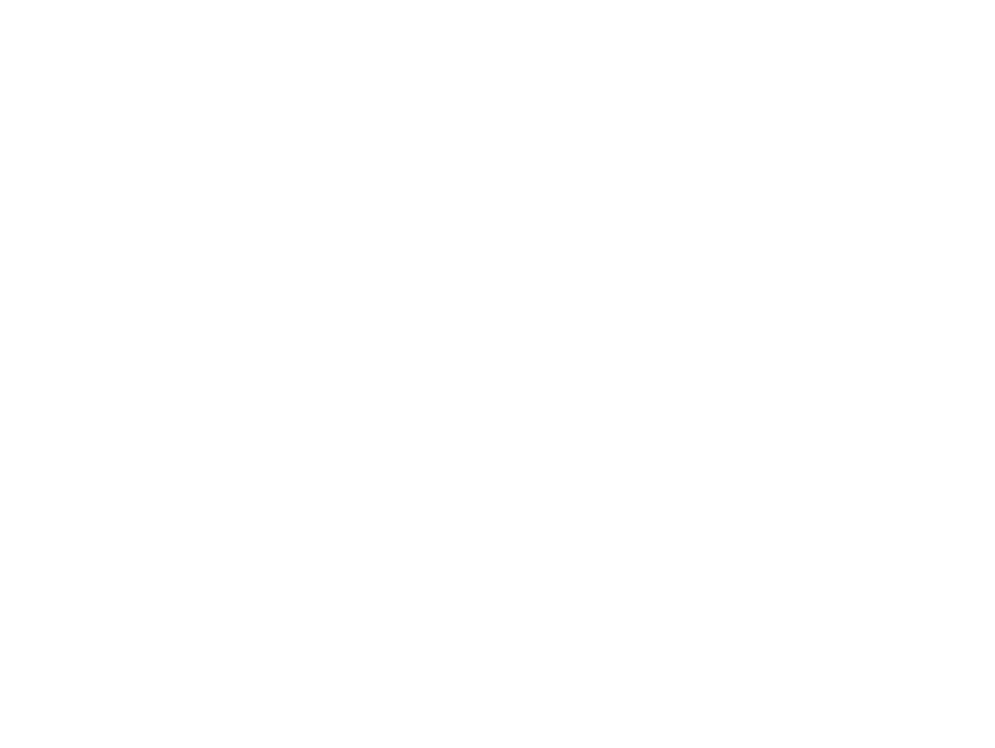
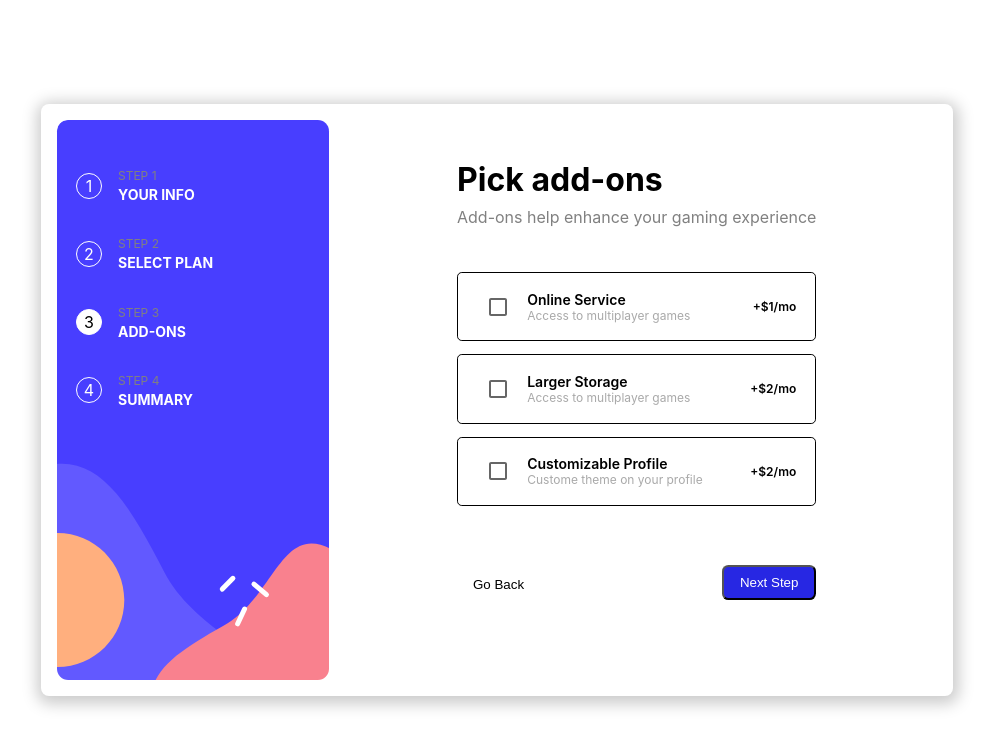
Before and after one commit to msiddiq1400/Reactjs_Multi_Form_Frontend_Mentor, a React (Create React App) app: page /addons in a window 1280 px wide. Before the commit this address had no page. Shown: the top 748 px of the page, without its empty margins (143-1138 px from the left). Built offline with nearby package versions, Linux system fonts and the light colour scheme.

Commit message:
addon page completed

```diff
--- a/src/App.js
+++ b/src/App.js
@@ -2,6 +2,8 @@
 import { BrowserRouter, Routes, Route } from "react-router-dom";
 import Plans from "./screens/plan-screen/plan.js";
 import Info from "./screens/info-screen/info";
+import Addons from "./screens/addons/addons";
+import Finishing from "./screens/finishing/finishing";
 
 function App() {
   return (
@@ -9,6 +11,8 @@
       <Routes>
         <Route index path="/" element={<Info />} />
         <Route path="/plan" element={<Plans />} />
+        <Route path="/addons" element={<Addons />} />
+        <Route path="/finishing" element={<Finishing />} />
       </Routes>
     </BrowserRouter>
   );
--- /dev/null
+++ b/src/components/addon/addon-component.js
@@ -0,0 +1,22 @@
+import React, { useState } from "react";
+import "./addon-component.scss";
+import { Checkbox } from "@mui/material";
+
+const AddonComponent = ({ header, desc, price }) => {
+  const [check, setChecked] = useState(false);
+
+  return (
+    <div className={`addon-opt ${check ? "opt-checked" : ""}`}>
+      <div className="opt-left">
+        <Checkbox checked={check} onChange={() => setChecked(!check)} />
+        <div className="opt-data">
+          <div className="up-text">{header}</div>
+          <div className="btm-text">{desc}</div>
+        </div>
+      </div>
+      <div className="opt-price">{price}</div>
+    </div>
+  );
+};
+
+export default AddonComponent;
--- /dev/null
+++ b/src/components/addon/addon-component.scss
@@ -0,0 +1,39 @@
+.addon-opt {
+    display: flex;
+    border: 1px solid black;
+    justify-content: space-between;
+    padding: 0.8rem 1.2rem;
+    border-radius: 0.3rem;
+    margin-top: 0.8rem;
+
+    .opt-left {
+        display: flex;
+        justify-content: center;
+        align-items: center;
+        gap: 0.5rem;
+
+        .opt-data {
+            .up-text {
+                font-size: 14px;
+                font-weight: 600;
+            }
+
+            .btm-text {
+                font-size: 12px;
+                color: darkgray;
+            }
+        }
+    }
+
+    .opt-price {
+        font-size: 12px;
+        font-weight: 600;
+        display: flex;
+        justify-content: center;
+        align-items: center;
+    }
+}
+
+.opt-checked {
+    background-color: rgb(246, 245, 245);
+}
--- a/src/components/sidebar/sidebar.js
+++ b/src/components/sidebar/sidebar.js
@@ -10,7 +10,7 @@
       return { highlightedPlan: true };
     case "addon":
       return { highlightedAddons: true };
-    case "summary":
+    case "finishing":
       return { highlightedSummary: true };
     default:
       return;
--- a/src/screens/addons/addons.js
+++ b/src/screens/addons/addons.js
@@ -1,7 +1,59 @@
 import React from "react";
+import "./addons.scss";
+import Sidebar from "../../components/sidebar/sidebar";
+import { useNavigate } from "react-router-dom";
+import AddonComponent from "../../components/addon/addon-component";
 
 const Addons = () => {
-  return <div>addons</div>;
+  const navigate = useNavigate();
+  return (
+    <div className="addon-container">
+      <div className="addon-card">
+        <Sidebar selectedTab="addon" />
+        <div className="addon-content">
+          <div className="addon-header-wrapper">
+            <div className="addon-header">Pick add-ons</div>
+            <div className="addon-desc">
+              Add-ons help enhance your gaming experience
+            </div>
+          </div>
+          <div className="addon-options">
+            <AddonComponent
+              header="Online Service"
+              desc="Access to multiplayer games"
+              price="+$1/mo"
+            />
+            <AddonComponent
+              header="Larger Storage"
+              desc="Access to multiplayer games"
+              price="+$2/mo"
+            />
+            <AddonComponent
+              header="Customizable Profile"
+              desc="Custome theme on your profile"
+              price="+$2/mo"
+            />
+          </div>
+          <div className="button-container">
+            <button
+              className="submit-button"
+              type="button"
+              onClick={() => navigate("/finishing")}
+            >
+              Next Step
+            </button>
+            <button
+              className="go-back-button"
+              type="button"
+              onClick={() => navigate(-1)}
+            >
+              Go Back
+            </button>
+          </div>
+        </div>
+      </div>
+    </div>
+  );
 };
 
 export default Addons;
--- /dev/null
+++ b/src/screens/addons/addons.scss
@@ -0,0 +1,63 @@
+.addon-container {
+    height: 100vh;
+    display: flex;
+    justify-content: center;
+    align-items: center;
+
+    .addon-card {
+        display: flex;
+        padding: 1rem;
+        -webkit-box-shadow: 1px 3px 15px 5px #CCC;
+        box-shadow: 1px 3px 15px 5px #CCC;
+        border-radius: 0.5rem;
+        width: 55rem;
+
+        .addon-content {
+            margin-left: 8rem;
+            .addon-header-wrapper {
+                margin-top: 2.5rem;
+                display: flex;
+                flex-direction: column;
+                justify-content: center;
+
+                .addon-header {
+                    font-size: 2rem;
+                    font-weight: bold;
+                    padding: 0;
+                    margin: 0;
+                }
+
+                .addon-desc {
+                    margin-top: 0.5rem;
+                    color: gray;
+                }
+            }
+
+            position: relative;
+            .submit-button {
+                padding: 0.5rem 1rem;
+                background-color: rgb(39, 39, 227);
+                color: white;
+                border-radius: 0.4rem;
+                position: absolute;
+                right: 0;
+                bottom: 5rem;
+            }
+
+            .go-back-button {
+                padding: 0.5rem 1rem;
+                position: absolute;
+                left: 0;
+                bottom: 5rem;
+                border: none;
+                background: transparent;
+            }
+
+            .addon-options {
+                margin-top: 2rem;
+                display: flex;
+                flex-direction: column;
+            }
+        }
+    }
+}
--- a/src/screens/finishing/finishing.js
+++ b/src/screens/finishing/finishing.js
@@ -1,7 +1,41 @@
 import React from "react";
+import "./finishing.scss";
+import Sidebar from "../../components/sidebar/sidebar";
+import { useNavigate } from "react-router-dom";
 
 const Finishing = () => {
-  return <div>finishing</div>;
+  const navigate = useNavigate();
+  return (
+    <div className="finishing-container">
+      <div className="finishing-card">
+        <Sidebar selectedTab="finishing" />
+        <div className="finishing-content">
+          <div className="finishing-header-wrapper">
+            <div className="finishing-header">Finishing up</div>
+            <div className="finishing-desc">
+              Double-check everything looks OK before confirming
+            </div>
+          </div>
+          <div className="button-container">
+            <button
+              className="submit-button"
+              type="button"
+              onClick={() => navigate("/finishing")}
+            >
+              Next Step
+            </button>
+            <button
+              className="go-back-button"
+              type="button"
+              onClick={() => navigate(-1)}
+            >
+              Go Back
+            </button>
+          </div>
+        </div>
+      </div>
+    </div>
+  );
 };
 
 export default Finishing;
--- /dev/null
+++ b/src/screens/finishing/finishing.scss
@@ -0,0 +1,57 @@
+.finishing-container {
+    height: 100vh;
+    display: flex;
+    justify-content: center;
+    align-items: center;
+
+    .finishing-card {
+        display: flex;
+        padding: 1rem;
+        -webkit-box-shadow: 1px 3px 15px 5px #CCC;
+        box-shadow: 1px 3px 15px 5px #CCC;
+        border-radius: 0.5rem;
+        width: 55rem;
+
+        .finishing-content {
+            margin-left: 8rem;
+            .finishing-header-wrapper {
+                margin-top: 2.5rem;
+                display: flex;
+                flex-direction: column;
+                justify-content: center;
+
+                .finishing-header {
+                    font-size: 2rem;
+                    font-weight: bold;
+                    padding: 0;
+                    margin: 0;
+                }
+
+                .finishing-desc {
+                    margin-top: 0.5rem;
+                    color: gray;
+                }
+            }
+
+            position: relative;
+            .submit-button {
+                padding: 0.5rem 1rem;
+                background-color: rgb(39, 39, 227);
+                color: white;
+                border-radius: 0.4rem;
+                position: absolute;
+                right: 0;
+                bottom: 5rem;
+            }
+
+            .go-back-button {
+                padding: 0.5rem 1rem;
+                position: absolute;
+                left: 0;
+                bottom: 5rem;
+                border: none;
+                background: transparent;
+            }
+        }
+    }
+}
--- a/src/screens/plan-screen/plan.js
+++ b/src/screens/plan-screen/plan.js
@@ -43,7 +43,6 @@
   };
 
   const handlePlanClick = (selected) => {
-    console.log("clicked");
     setSelectedPlan({ ...initialState, ...getCheckedPlan(selected) });
     console.log(plan);
   };
@@ -95,7 +94,11 @@
             <p className={toggleSwitch ? "plan-billing-bold" : ""}>Yearly</p>
           </div>
           <div className="button-container">
-            <button className="submit-button" type="submit">
+            <button
+              className="submit-button"
+              type="button"
+              onClick={() => navigate("/addons")}
+            >
               Next Step
             </button>
             <button
```
